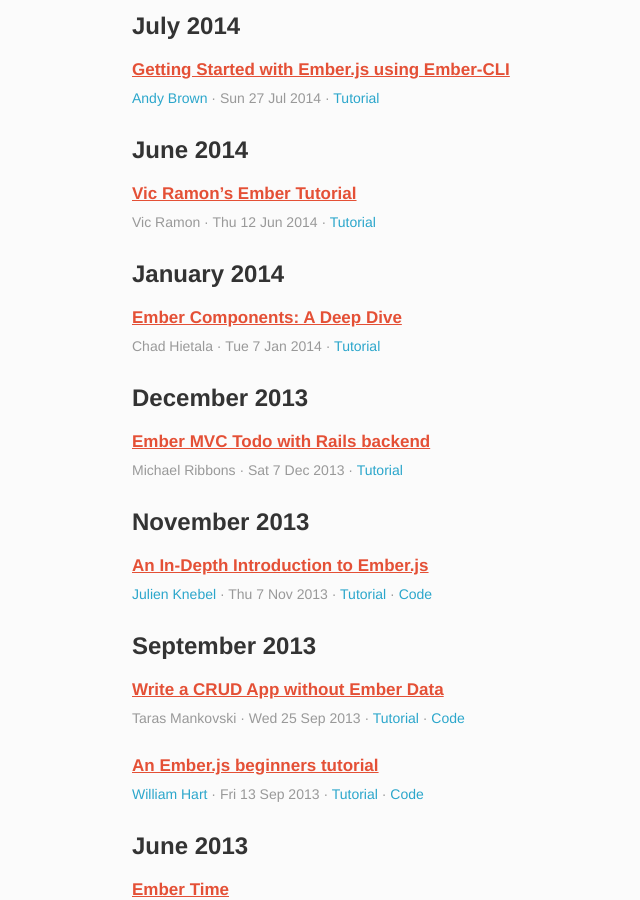
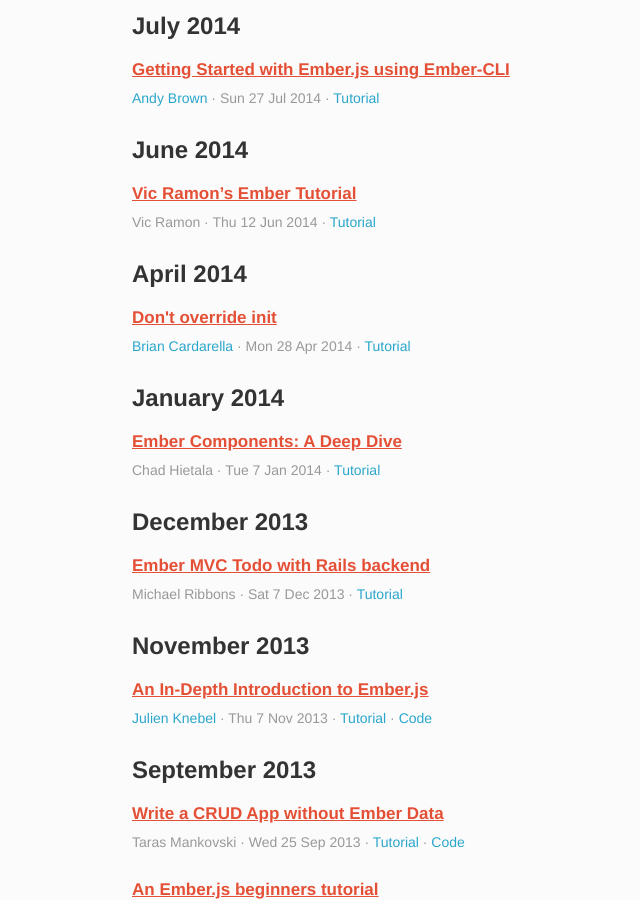
Before and after one commit to emberwatch/emberwatch, a Jekyll site: the page built from tutorials.html, in a window 1280 px wide and 900 px high, scrolled down 3583 px. Shown: the whole window, without its empty margins (48-688 px from the left). Built offline with Jekyll 4.4.1, drawn with Linux system fonts in a browser that asks for light colours; Markdown is read by kramdown in place of the engine named in the settings; comment, search, counter and statistics services are not loaded.

Commit message:
[Add Article] Don't Override init

```diff
--- a/_data/tutorials.yml
+++ b/_data/tutorials.yml
@@ -349,6 +349,12 @@
   date: '2014-06-12'
   urls:
   - http://ember.vicramon.com/
+- title: Don't override init
+  author_ids:
+  - 29
+  date: '2014-04-28'
+  urls:
+  - https://dockyard.com/blog/2014/04/28/dont-override-init
 - title: 'Ember Components: A Deep Dive'
   author_ids:
   - 107
```
